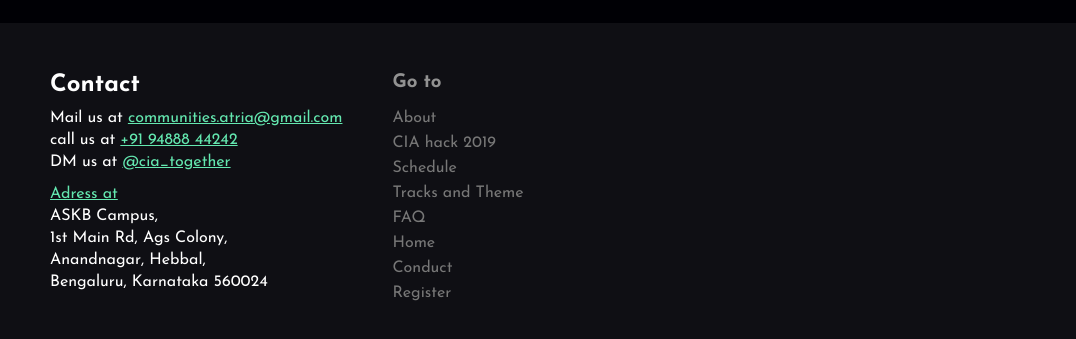
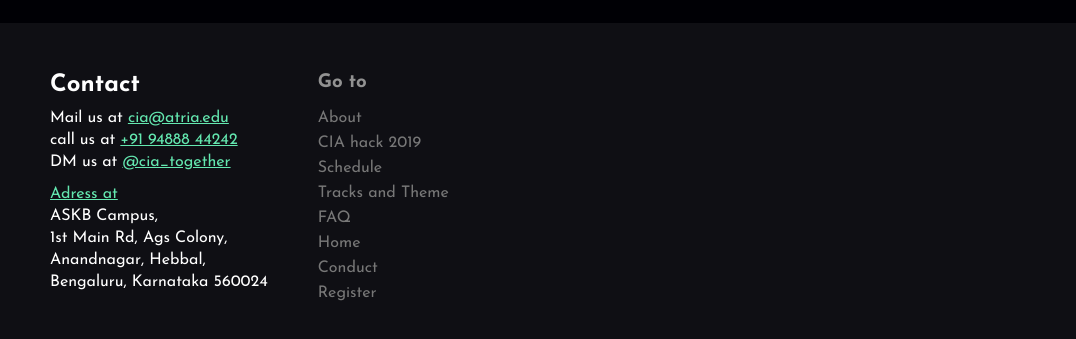
Before and after one commit to xrehpicx/hack2020.cia, a plain HTML site: page index.html in a window 1280 px wide. Shown: the part 6070-6409 px from the top of the page, 0-1076 px from the left. Drawn offline with Linux system fonts and the light colour scheme.

Commit message:
adding cia email ID

```diff
--- a/index.html
+++ b/index.html
@@ -323,7 +323,7 @@
     <footer>
         <div class="contact-section">
             <h3>Contact</h3>
-            <p>Mail us at <a href="mailto:communities.atria@gmail.com">communities.atria@gmail.com</a></p>
+            <p>Mail us at <a href="mailto:cia@atria.edu">cia@atria.edu</a></p>
             <p id="phone">call us at <a href="">+91 94888 44242</a></p>
             <p>DM us at <a href="https://www.instagram.com/cia_together/" target="_blank">@cia_together</a></p>
             <p class="adress">
```
Also changed, not shown: 1 other file.
